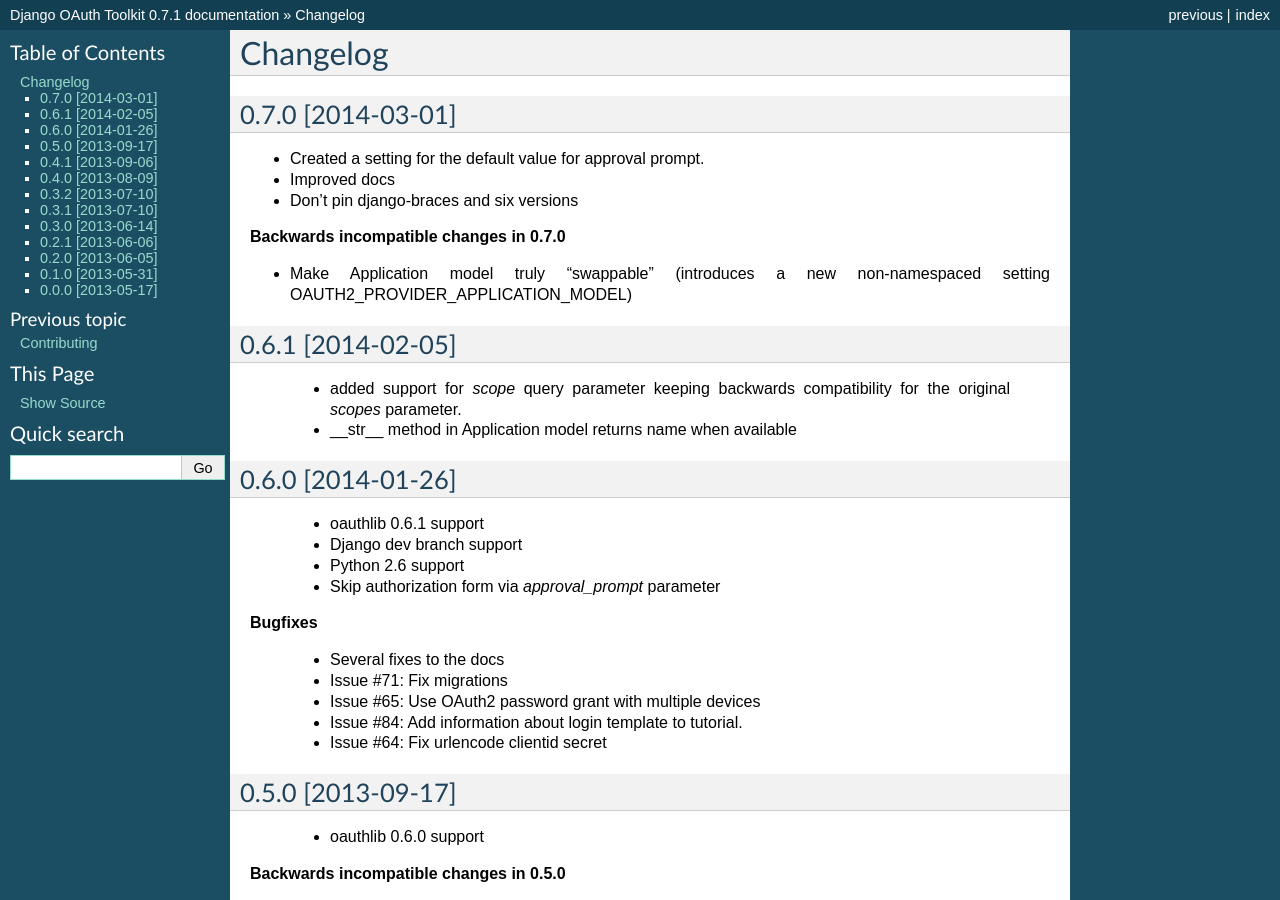
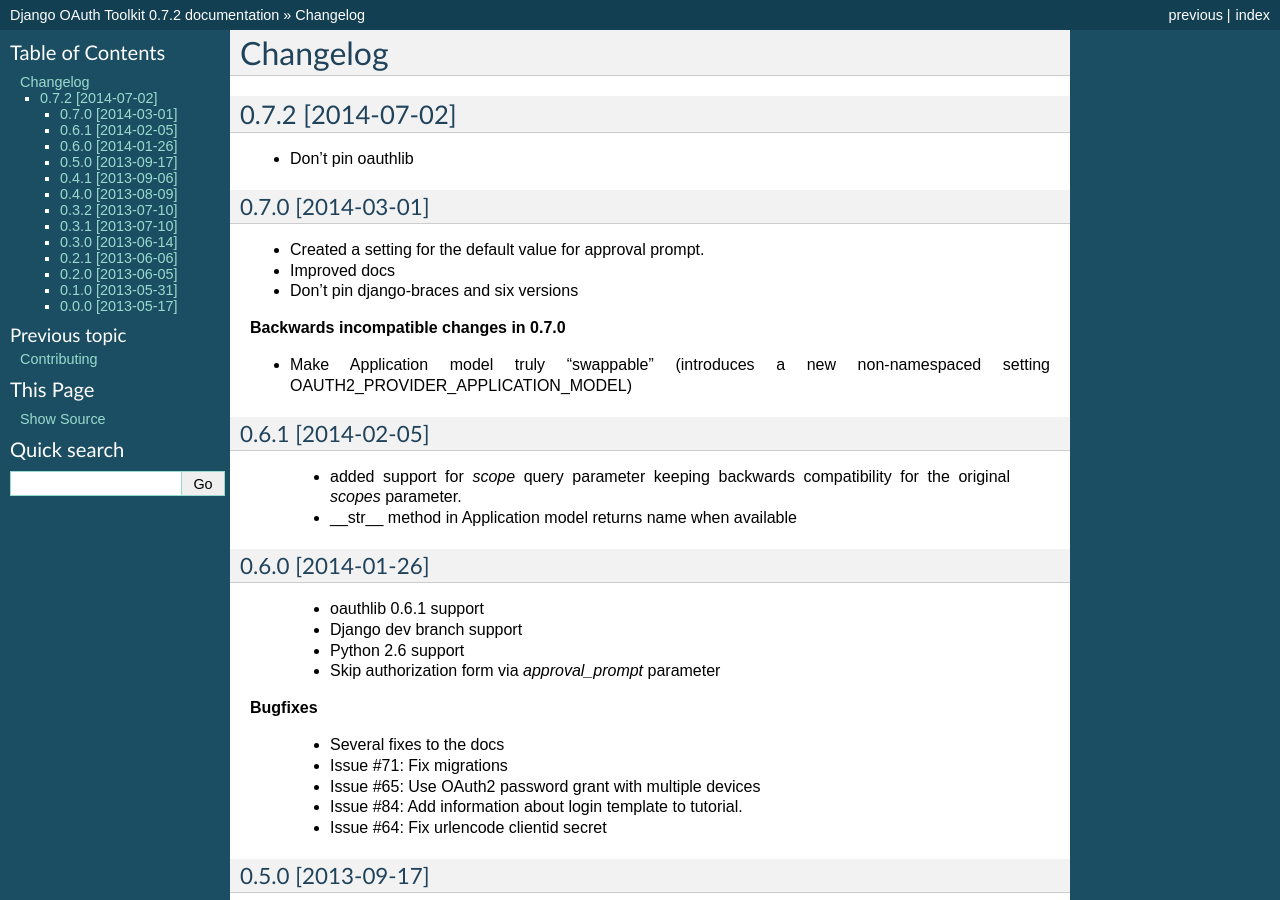
Before and after one commit to sheriffwoody0922/oauth-python-django, a Sphinx documentation site: the page built from docs/changelog.rst, in a window 1280 px wide and 900 px high. Built offline with Sphinx 7.4.7, drawn with Linux system fonts in a browser that asks for light colours; some of the changed text lies outside the part shown.

Commit message:
Bumped version 0.7.2 and changelog updated

```diff
--- a/README.rst
+++ b/README.rst
@@ -89,6 +89,11 @@
 
 Changelog
 ---------
+
+0.7.2 [2014-07-02]
+~~~~~~~~~~~~~~~~~~
+
+* Don't pin oauthlib
 
 0.7.1 [2014-04-27]
 ~~~~~~~~~~~~~~~~~~
--- a/docs/changelog.rst
+++ b/docs/changelog.rst
@@ -1,5 +1,11 @@
 Changelog
 =========
+
+0.7.2 [2014-07-02]
+~~~~~~~~~~~~~~~~~~
+
+* Don't pin oauthlib
+
 
 0.7.0 [2014-03-01]
 ------------------
--- a/oauth2_provider/__init__.py
+++ b/oauth2_provider/__init__.py
@@ -1,4 +1,4 @@
-__version__ = '0.7.1'
+__version__ = '0.7.2'
 
 __author__ = "Massimiliano Pippi & Federico Frenguelli"
 
```
